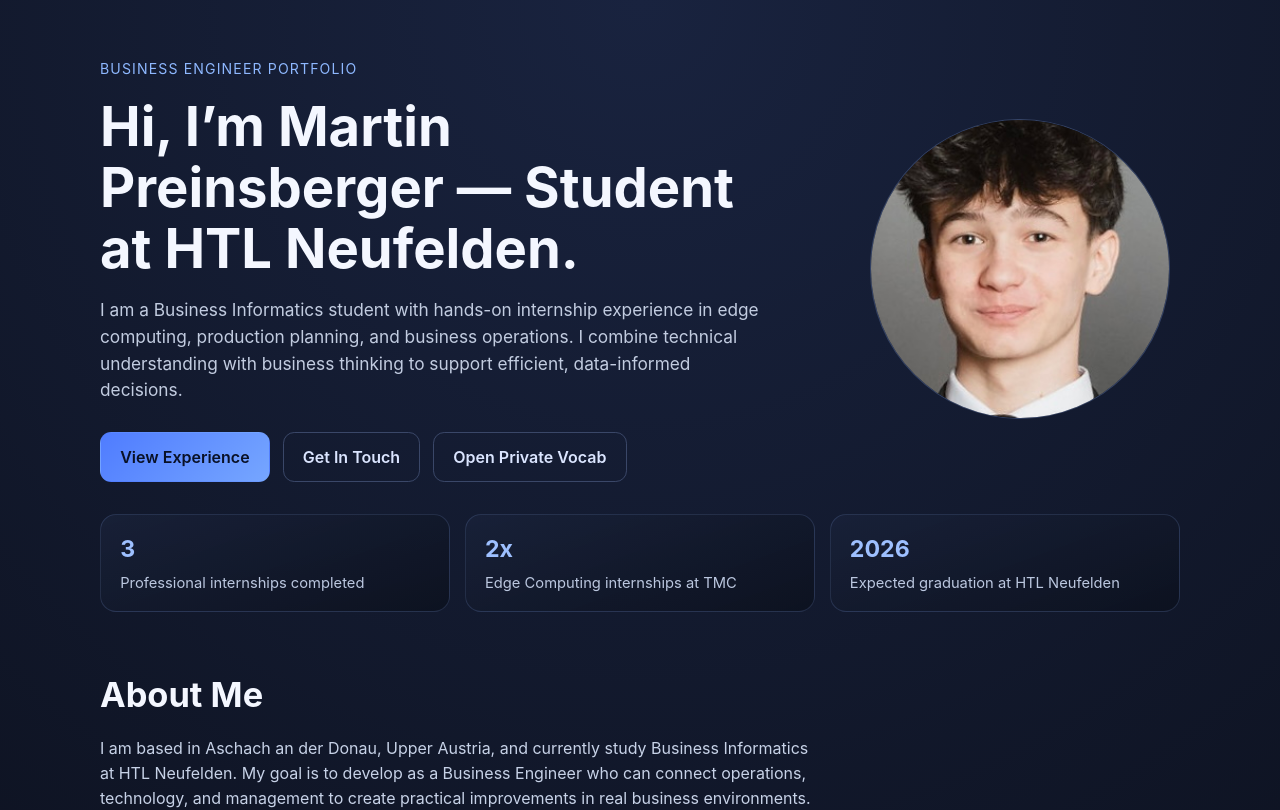
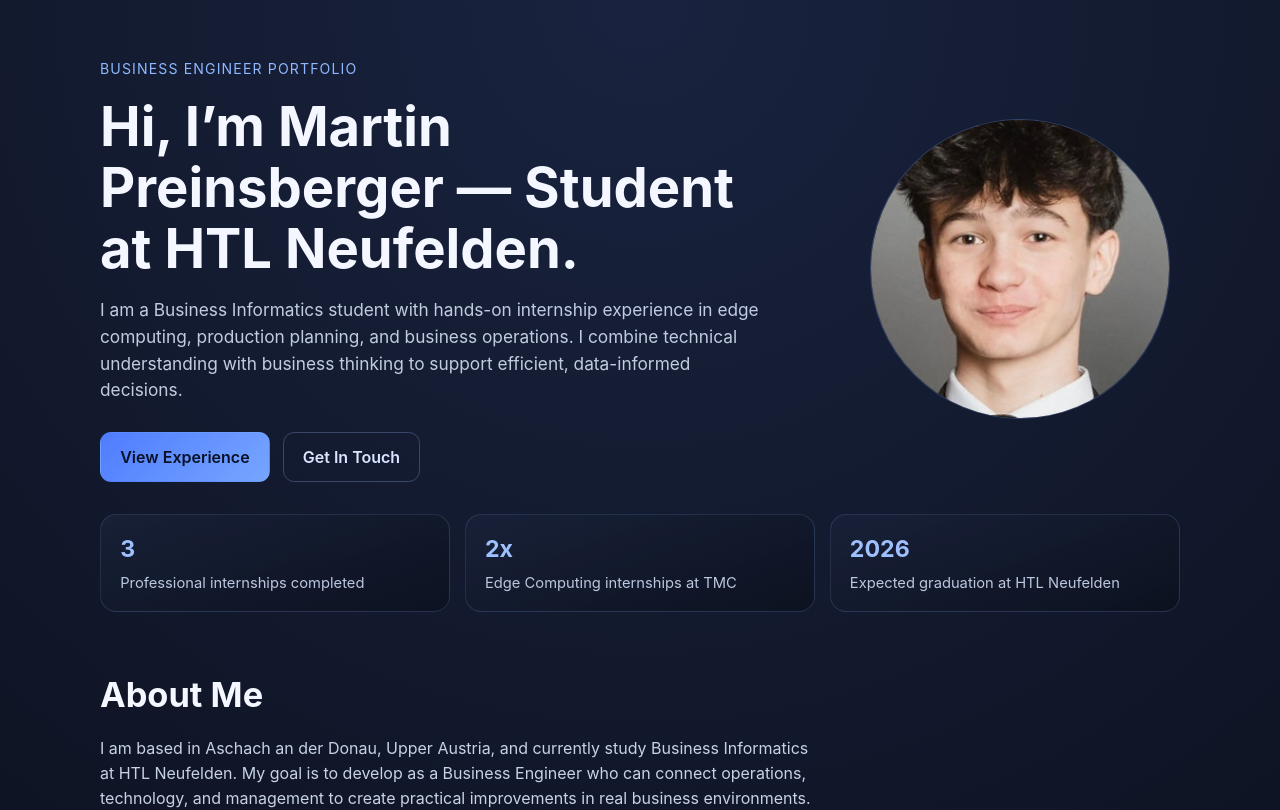
Before and after one commit to m-preinsberger/display-website, a Vue app in the folder alethia-web/: page / in a window 1280 px wide. Shown: the top 810 px of the page. Built offline with nearby package versions, Linux system fonts and the light colour scheme.

Commit message:
removed link to vocabs from main page

```diff
--- a/alethia-web/src/views/PortfolioView.vue
+++ b/alethia-web/src/views/PortfolioView.vue
@@ -13,7 +13,6 @@
           <div class="cta-group">
             <a class="btn primary" href="#experience">View Experience</a>
             <a class="btn ghost" href="#contact">Get In Touch</a>
-            <RouterLink class="btn ghost" to="/vocab">Open Private Vocab</RouterLink>
           </div>
         </div>
         <figure class="profile-photo">
```
